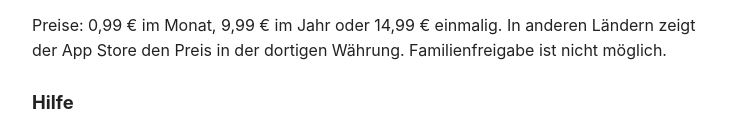
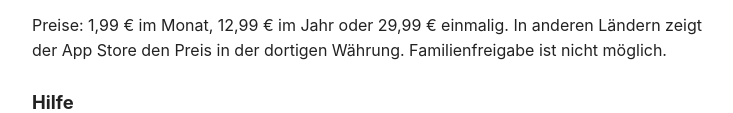
Before and after one commit to bertramplischke/bertramplischke.github.io, a plain HTML site: page lookcam/index.html in a window 1280 px wide. Shown: the part 621-734 px from the top of the page, without its empty margins (272-1005 px from the left). Drawn offline with Linux system fonts and the light colour scheme.

Commit message:
LookCam: neue Preise
Co-Authored-By: Claude Opus 5.5 <noreply@anthropic.com>

```diff
--- a/lookcam/index.html
+++ b/lookcam/index.html
@@ -32,7 +32,7 @@
 <h2>Gratis und LookCam Pro</h2>
 <p><strong>Gratis:</strong> Texturen Standard und Film mit Stärke-Regler, Filmkörnung, Farbe, die Looks „Standard“ und „Film 400“, bis zu 3 eigene Looks, Live-Histogramm, Zebra, Gitter, Belichtungskorrektur, Fokus antippen und halten. Keine Werbung.</p>
 <p><strong>LookCam Pro:</strong> die Texturen Weich und Glanz, 4 weitere eingebaute Looks, manuelle Belichtungszeit, ISO und Weißabgleich (Farbtemperatur und Tönung) mit „Einstellungen merken“, unbegrenzt eigene Looks und die Nachbearbeitung älterer Fotos aus der Mediathek.</p>
-<p>Preise: 0,99 € im Monat, 9,99 € im Jahr oder 14,99 € einmalig. In anderen Ländern zeigt der App Store den Preis in der dortigen Währung. Familienfreigabe ist nicht möglich.</p>
+<p>Preise: 1,99 € im Monat, 12,99 € im Jahr oder 29,99 € einmalig. In anderen Ländern zeigt der App Store den Preis in der dortigen Währung. Familienfreigabe ist nicht möglich.</p>
 
 <h2>Hilfe</h2>
 <p><strong>Welche iPhones werden unterstützt?</strong> Alle iPhones mit iOS 17 oder neuer. Das Steuerelement „LookCam öffnen“ gibt es ab iOS 18. Die Kamera-Taste gibt es nur an iPhones, die eine haben.</p>
```
